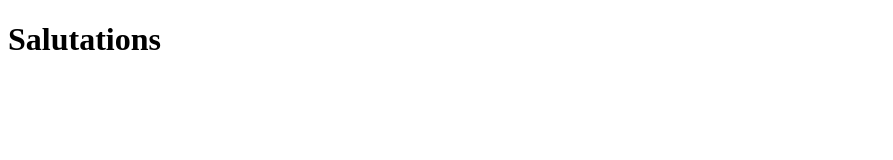
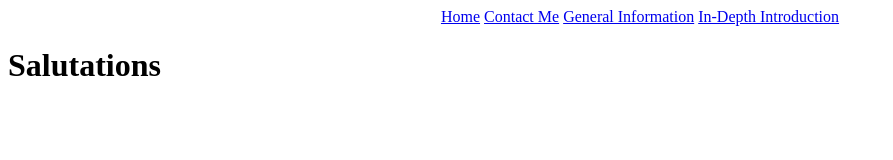
Before and after one commit to EthanSMorse/EthanSMorse.github.io, a plain HTML site: page index.html in a window 1280 px wide. Shown: the whole page, without its empty margins (0-893 px from the left). Drawn offline with Linux system fonts and the light colour scheme.

Commit message:
Added links to each page

```diff
--- a/index.html
+++ b/index.html
@@ -7,6 +7,7 @@
     <title>Ethan Morse</title>
 </head>
 <body>
+    <center><a href="index.html">Home</a> <a href="Contacts.html">Contact Me</a> <a href="generalinfo.html">General Information</a> <a href="Introduction.html">In-Depth Introduction</a></center>
     <h1>Salutations</h1>
 </body>
 </html>
```
Also changed, not shown: Contacts.html (+1 -1 lines), Introduction.html (+1 -1 lines), generalinfo.html (+1 -1 lines).
